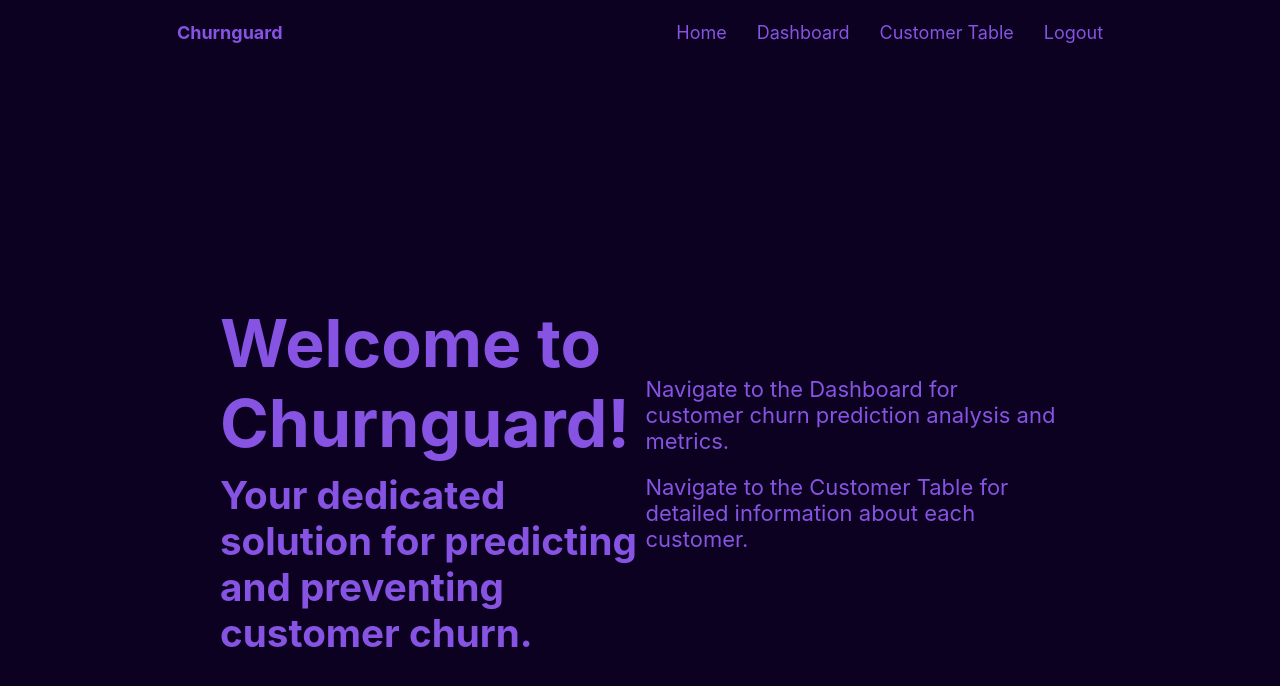
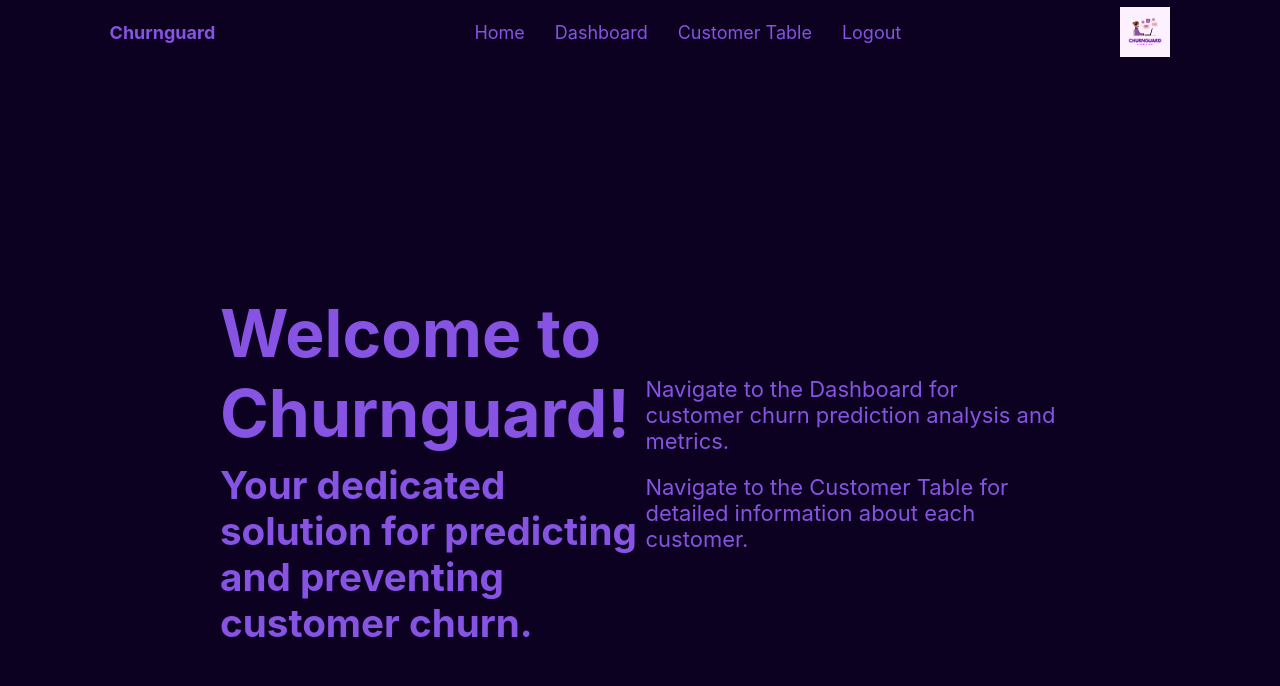
Before and after one commit to joytsy/DSA3101-2320-Ateam, a React (Create React App) app in the folder frontend/churnguard/: page /Home in a window 1280 px wide. Shown: the top 686 px of the page. Built offline with nearby package versions, Linux system fonts and the light colour scheme.

Commit message:
Added logo to home page.

```diff
--- a/frontend/churnguard/src/Components/Home.css
+++ b/frontend/churnguard/src/Components/Home.css
@@ -16,6 +16,7 @@
 .header {
     text-align: left;
     font-size: 33px;
+    margin-bottom: 20px;
 }
 
 .home_body {
--- a/frontend/churnguard/src/Components/Navbar.css
+++ b/frontend/churnguard/src/Components/Navbar.css
@@ -85,3 +85,8 @@
 .toggle .line3 {
     transform: rotate(45deg) translate(-4px, -5px);
 }
+
+.logo {
+    width: 50px; /* Adjust the size as needed */
+    height: auto; /* Maintain aspect ratio */
+}
--- a/frontend/churnguard/src/Components/Navbar.jsx
+++ b/frontend/churnguard/src/Components/Navbar.jsx
@@ -1,5 +1,6 @@
 import React, {useState} from 'react'
 import './Navbar.css';
+import logo from './logo.png';
 
 function Navbar() {
     const [active, setActive] = useState("nav__menu");
@@ -45,6 +46,7 @@
           <div className="line2"></div>
           <div className="line3"></div>
         </div>
+        <img src={logo} alt="Logo" className="logo" />
       </nav>
   );
 }
```
Also changed, not shown: frontend/churnguard/src/Components/logo.png (renamed from frontend/churnguard/src/churnguard logo.png).
